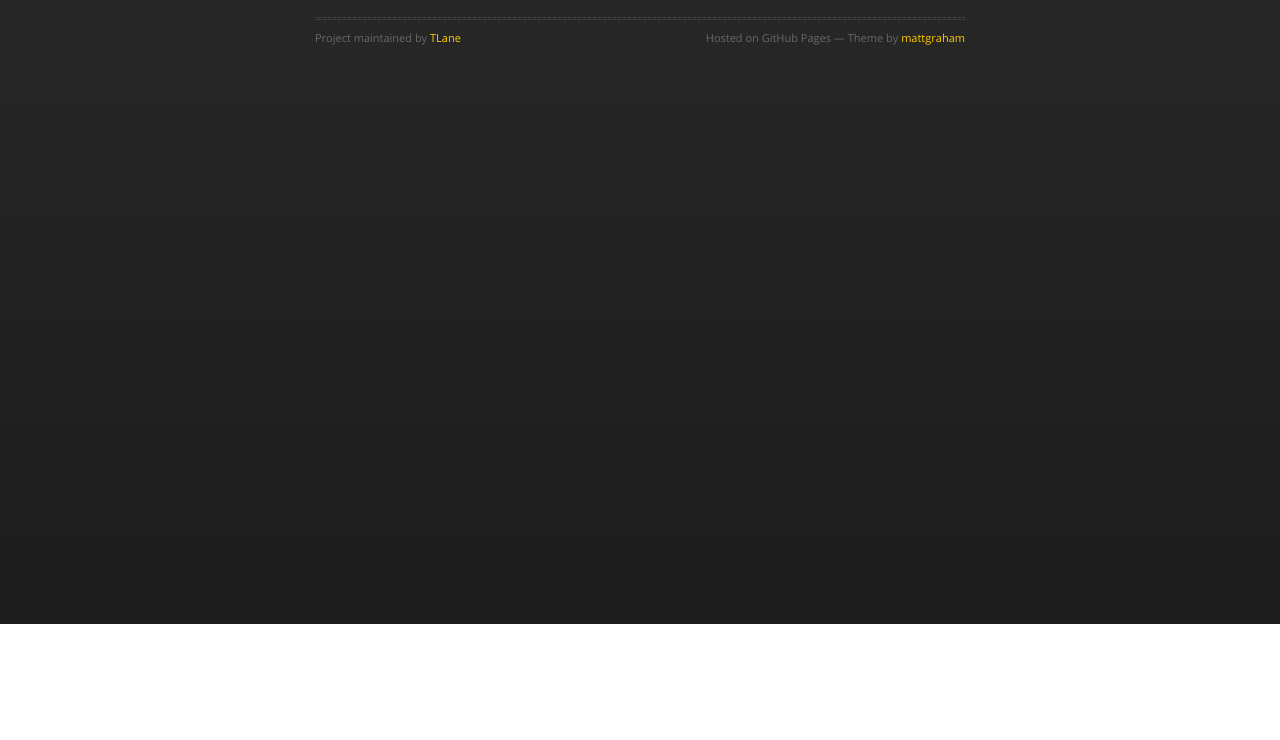
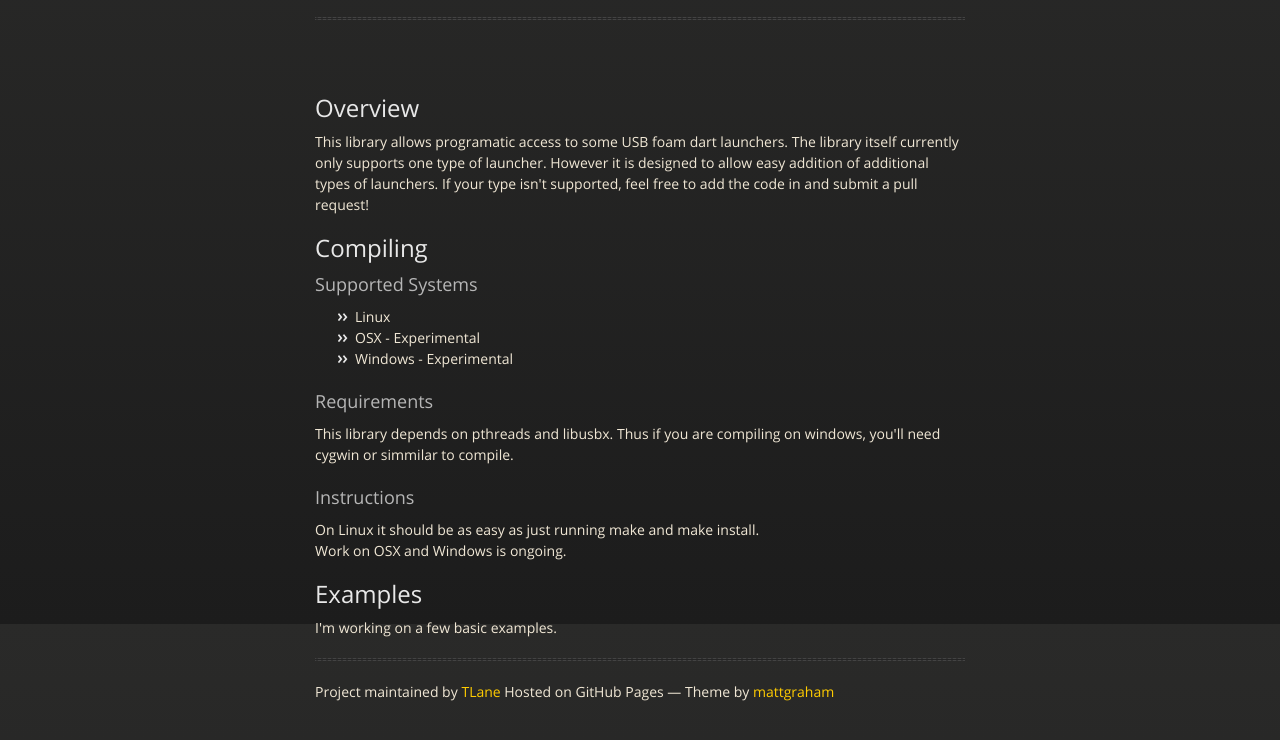
Before and after one commit to Coderlane/libmissilelauncher, a plain HTML site: page index.html in a window 1280 px wide. Shown: the part 176-916 px from the top of the page. Before the commit the page ends 800 px from the top, so only its background shows below. Drawn offline with nearby package versions, Linux system fonts and the light colour scheme.

Commit message:
updating index

```diff
--- a/index.html
+++ b/index.html
@@ -34,10 +34,30 @@
         <h1>C Missile Launcher API</h1>
         <p>A small, thread-safe C library to enable control of some USB foam dart launchers</p>
         <hr>
-        <span class="credits left">Project maintained by <a href="https://github.com/TLane">TLane</a></span>
-        <span class="credits right">Hosted on GitHub Pages &mdash; Theme by <a href="https://twitter.com/michigangraham">mattgraham</a></span>
       </div>
 
+      <h2><a name="overview" class="anchor" href="#overview"><span class="octicon octicon-link"></span></a>Overview</h2>
+      <p>This library allows programatic access to some USB foam dart launchers. The library itself currently only supports one type of launcher.
+      However it is designed to allow easy addition of additional types of launchers. If your type isn't supported, feel free to add the code in
+      and submit a pull request!</p>
+
+      <h2><a name="overview" class="anchor" href="#overview"><span class="octicon octicon-link"></span></a>Compiling</h2>
+
+      <h3><a name="overview" class="anchor" href="#overview"><span class="octicon octicon-link"></span></a>Supported Systems</h3>
+      <ul><li>Linux</li><li>OSX - Experimental</li><li>Windows - Experimental</li></ul>
+
+      <h3><a name="overview" class="anchor" href="#overview"><span class="octicon octicon-link"></span></a>Requirements</h3>
+      <p>This library depends on pthreads and libusbx. Thus if you are compiling on windows, you'll need cygwin or simmilar to compile.<p>
+
+      <h3><a name="overview" class="anchor" href="#overview"><span class="octicon octicon-link"></span></a>Instructions</h3>
+      <p>On Linux it should be as easy as just running make and make install.<br>Work on OSX and Windows is ongoing.</p>
+
+      <h2><a name="overview" class="anchor" href="#overview"><span class="octicon octicon-link"></span></a>Examples</h2>
+      <p>I'm working on a few basic examples.</p>
+
+      <hr>
+      <span class="credits left">Project maintained by <a href="https://github.com/TLane">TLane</a></span>
+      <span class="credits right">Hosted on GitHub Pages &mdash; Theme by <a href="https://twitter.com/michigangraham">mattgraham</a></span>
     </div>
     <!--[if !IE]><script>fixScale(document);</script><![endif]-->
 
```
